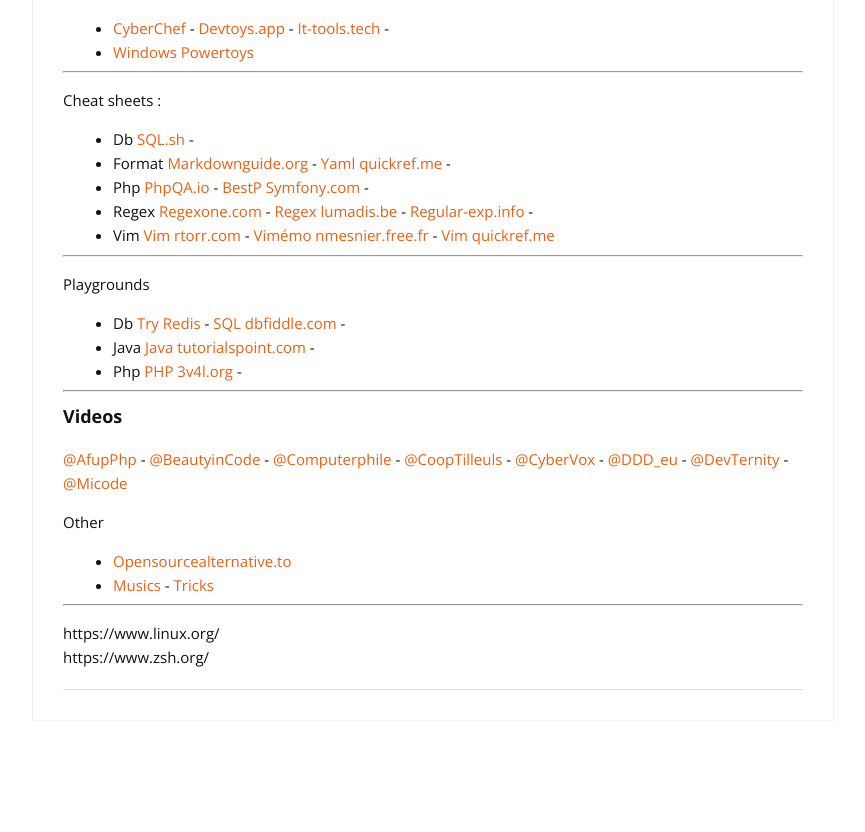
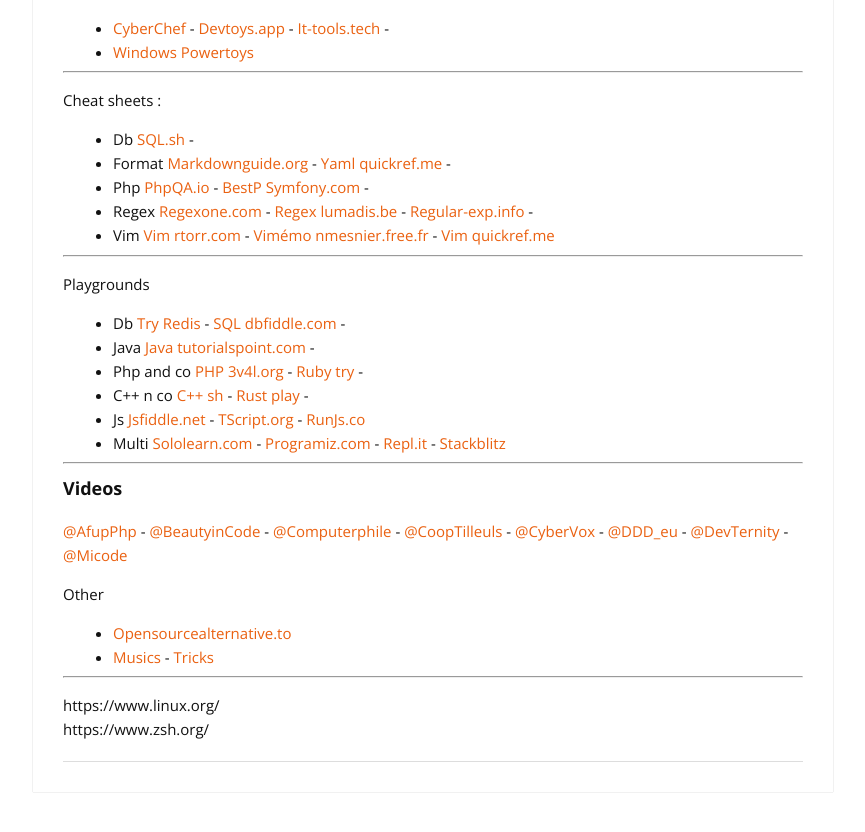
Before and after one commit to cylmat/cylmat.github.io, a Jekyll site: the page built from _pages/USEFUL.md, in a window 1280 px wide and 900 px high, scrolled down 2274 px. Shown: the top 832 px of the window, without its empty margins (207-1072 px from the left). Built offline with Jekyll 4.4.1, drawn with Linux system fonts in a browser that asks for light colours; nearby versions of some CDN libraries.

Commit message:
Update USEFUL.md

```diff
--- a/_pages/USEFUL.md
+++ b/_pages/USEFUL.md
@@ -111,7 +111,10 @@
 Playgrounds
 * Db [Try Redis](https://try.redis.io) - [SQL dbfiddle.com](https://www.db-fiddle.com) -
 * Java [Java tutorialspoint.com](https://www.tutorialspoint.com/compile_java_online.php) -
-* Php [PHP 3v4l.org](https://3v4l.org) -
+* Php and co [PHP 3v4l.org](https://3v4l.org) - [Ruby try](https://try.ruby-lang.org/playground) -
+* C++ n co [C++ sh](https://cpp.sh) - [Rust play](https://play.rust-lang.org) -
+* Js [Jsfiddle.net](https://jsfiddle.net/) - [TScript.org](https://www.typescriptlang.org/play) - [RunJs.co](https://runjs.co)
+* Multi [Sololearn.com](https://www.sololearn.com) - [Programiz.com](https://www.programiz.com/python-programming/online-compiler) - [Repl.it](https://replit.com/templates) - [Stackblitz](https://stackblitz.com)
 
 ---
 ### Videos
```
